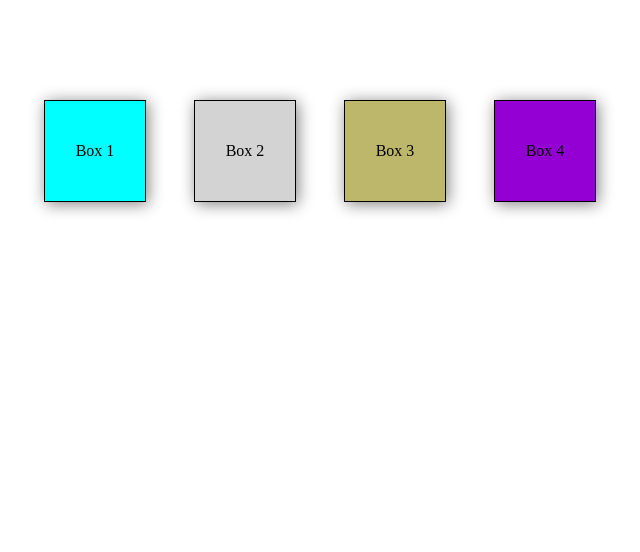
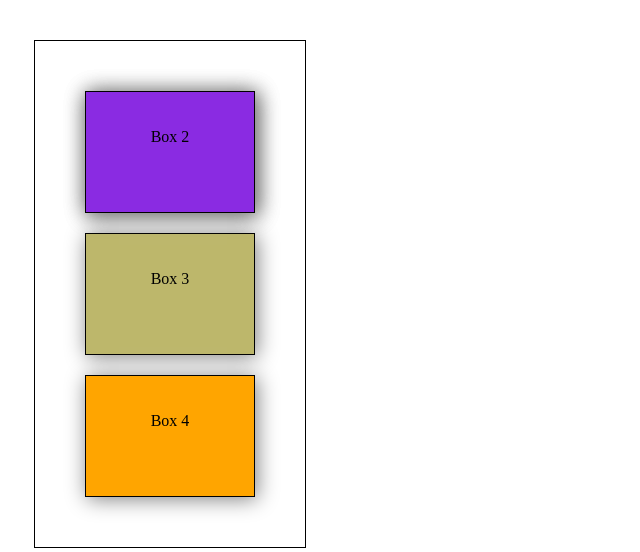
Before and after one commit to adityamurty-developer/web-dev, a plain HTML site: page css-practice/11-position-properties/index.html in a window 1280 px wide. Shown: the whole page, without its empty margins (6-646 px from the left). Drawn offline with Linux system fonts and the light colour scheme.

Commit message:
Absolute and relative position

```diff
--- a/css-practice/11-position-properties/index.html
+++ b/css-practice/11-position-properties/index.html
@@ -3,56 +3,50 @@
 <head>
     <meta charset="UTF-8">
     <meta name="viewport" content="width=device-width, initial-scale=1.0">
-<title>Position Layout</title>
-
+    <title>CSS Position Property</title>
     <style>
         *{
             margin: 0;
             padding: 0;
         }
-
         .box{
-    height: 100px;
-    width: 100px;
+            height: 10vh;
+            width: 10vw;
+            text-align: center;
+            line-height: 50px;
+            box-shadow: 2px 2px 20px grey;
+            margin: 20px;
+            padding: 20px;
             border: 1px solid black;
-    box-shadow: 2px 2px 15px gray;
-    text-align: center;
-    position: absolute;
-    display: flex;
-    justify-content: center;
-    align-items: center;
-    top: 100px;
         }
-
         .box1{
             background-color: aqua;
-    left: 50px;
         }
-
         .box2{
-    background-color: lightgrey;
-    left: 200px;
+            background-color: blueviolet;
+            position: absolute;
+            top: 30px;
         }
-
         .box3{
             background-color: darkkhaki;
-    left: 350px;
         }
-
         .box4{
-    background-color: darkviolet;
-    left: 500px;
+            background-color: orange;
         }
-
+        .Parent{
+            padding: 30px;
+            margin: 40px;
+            border: 1px solid black;
+            position: absolute;
+        }
     </style>
 </head>
-
 <body>
-
+    <div class="Parent">
     <div class="box box1">Box 1</div>
     <div class="box box2">Box 2</div>
     <div class="box box3">Box 3</div>
     <div class="box box4">Box 4</div>
-
+    </div>
 </body>
 </html>
```
Lines whose indentation alone changed are shown as unchanged.
